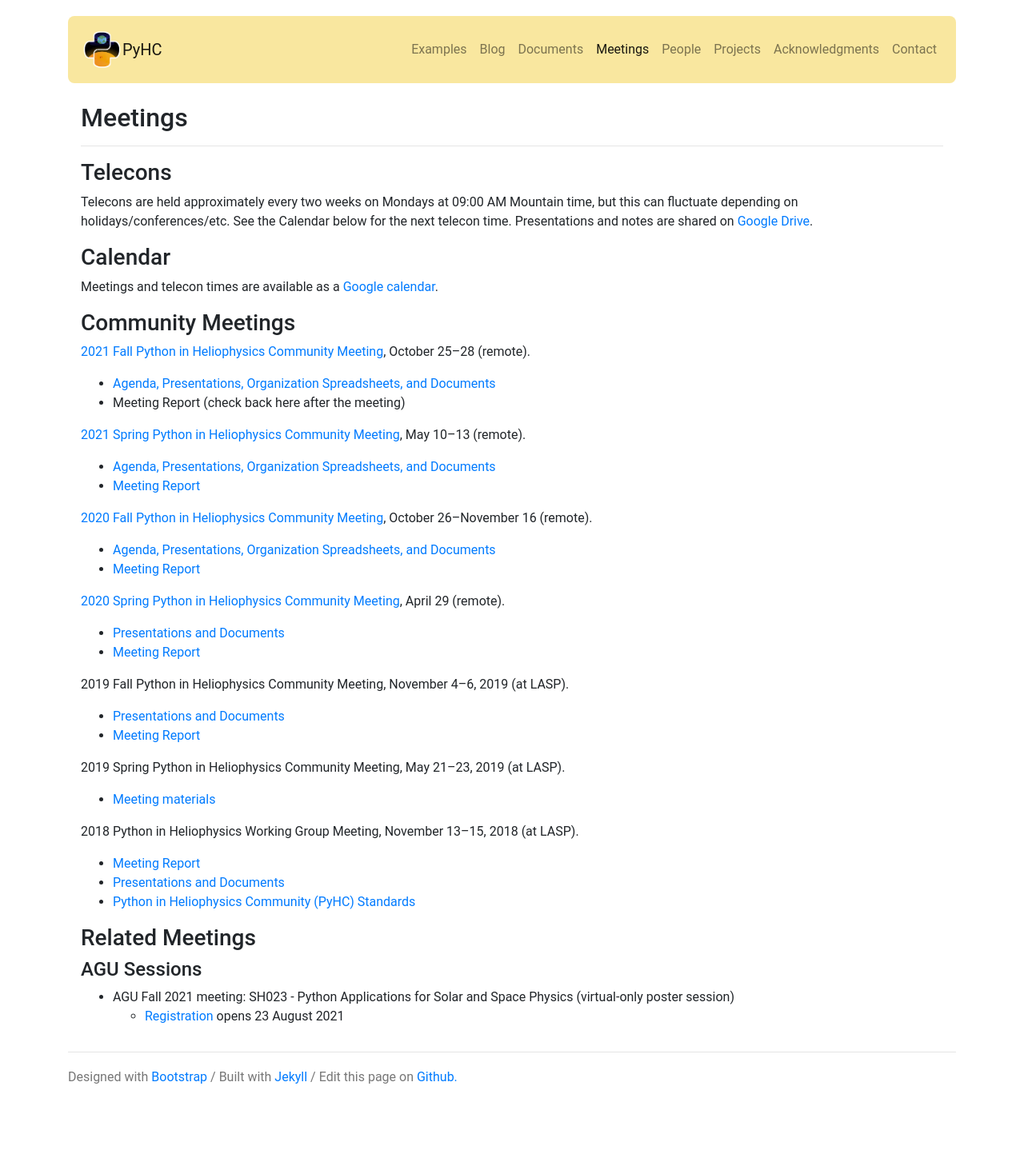
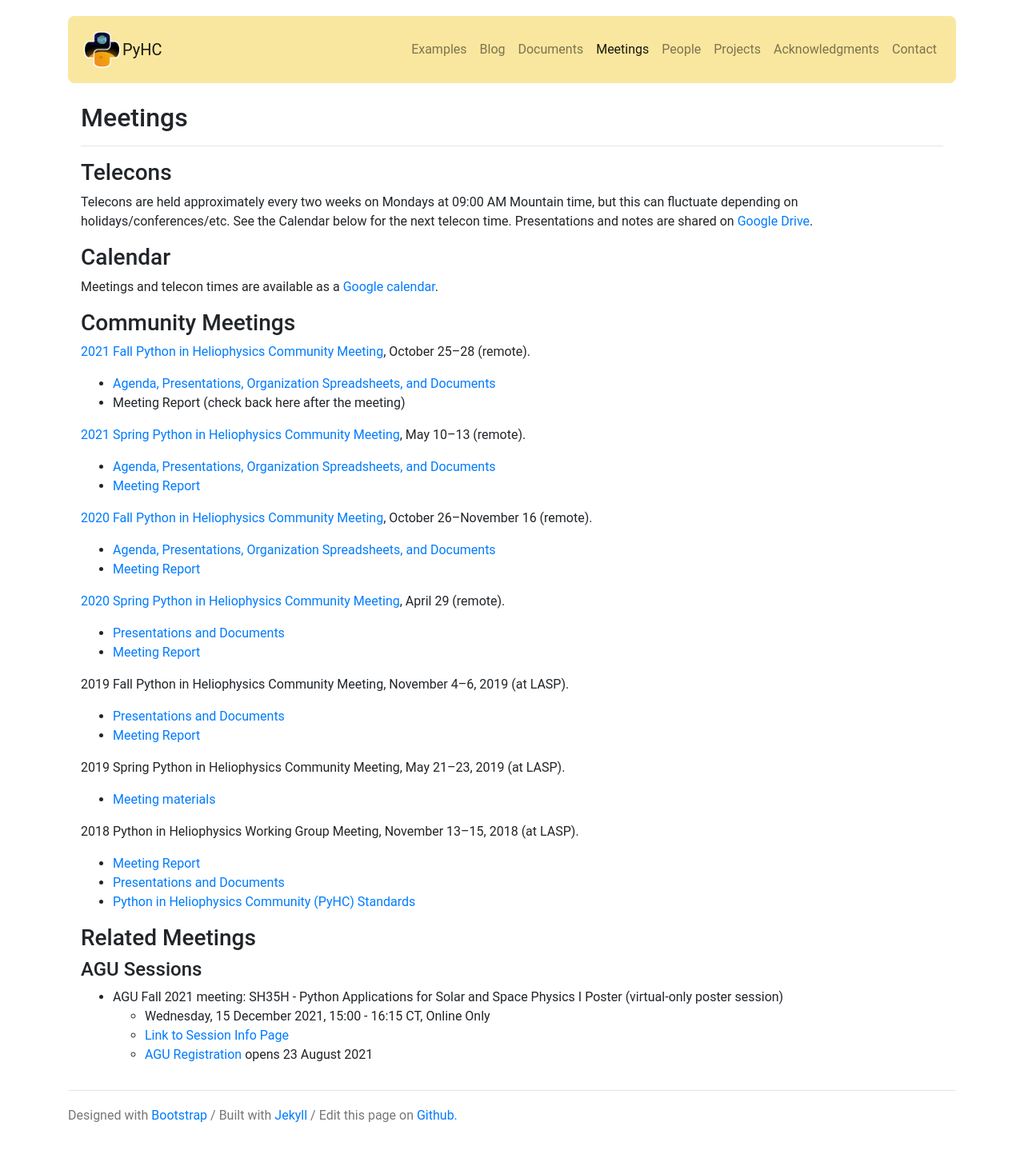
Before and after one commit to heliophysicsPy/heliophysicsPy.github.io, a Jekyll site: the page built from _pages/meetings.md, in a window 1280 px wide. Shown: the whole page at 80% size. Built offline with Jekyll 4.4.1, drawn with Linux system fonts in a browser that asks for light colours; nearby versions of some CDN libraries; before the commit the page ends 1395 px from its top, so only the background shows below that.

Commit message:
modifying 2021 AGU info on Meetings page

```diff
--- a/_pages/meetings.md
+++ b/_pages/meetings.md
@@ -51,5 +51,7 @@ _pages/meetings/april2020.md %}), April 29 (remote).
 
 #### AGU Sessions
 
-* AGU Fall 2021 meeting: SH023 - Python Applications for Solar and Space Physics (virtual-only poster session)
-    * [Registration](https://www.agu.org/Fall-Meeting/Pages/Register-Housing) opens 23 August 2021
+* AGU Fall 2021 meeting: SH35H - Python Applications for Solar and Space Physics I Poster (virtual-only poster session)
+    * Wednesday, 15 December 2021, 15:00 - 16:15 CT, Online Only
+    * [Link to Session Info Page](https://agu.confex.com/agu/fm21/meetingapp.cgi/Session/119817)
+    * [AGU Registration](https://www.agu.org/Fall-Meeting/Pages/Register-Housing) opens 23 August 2021
```
